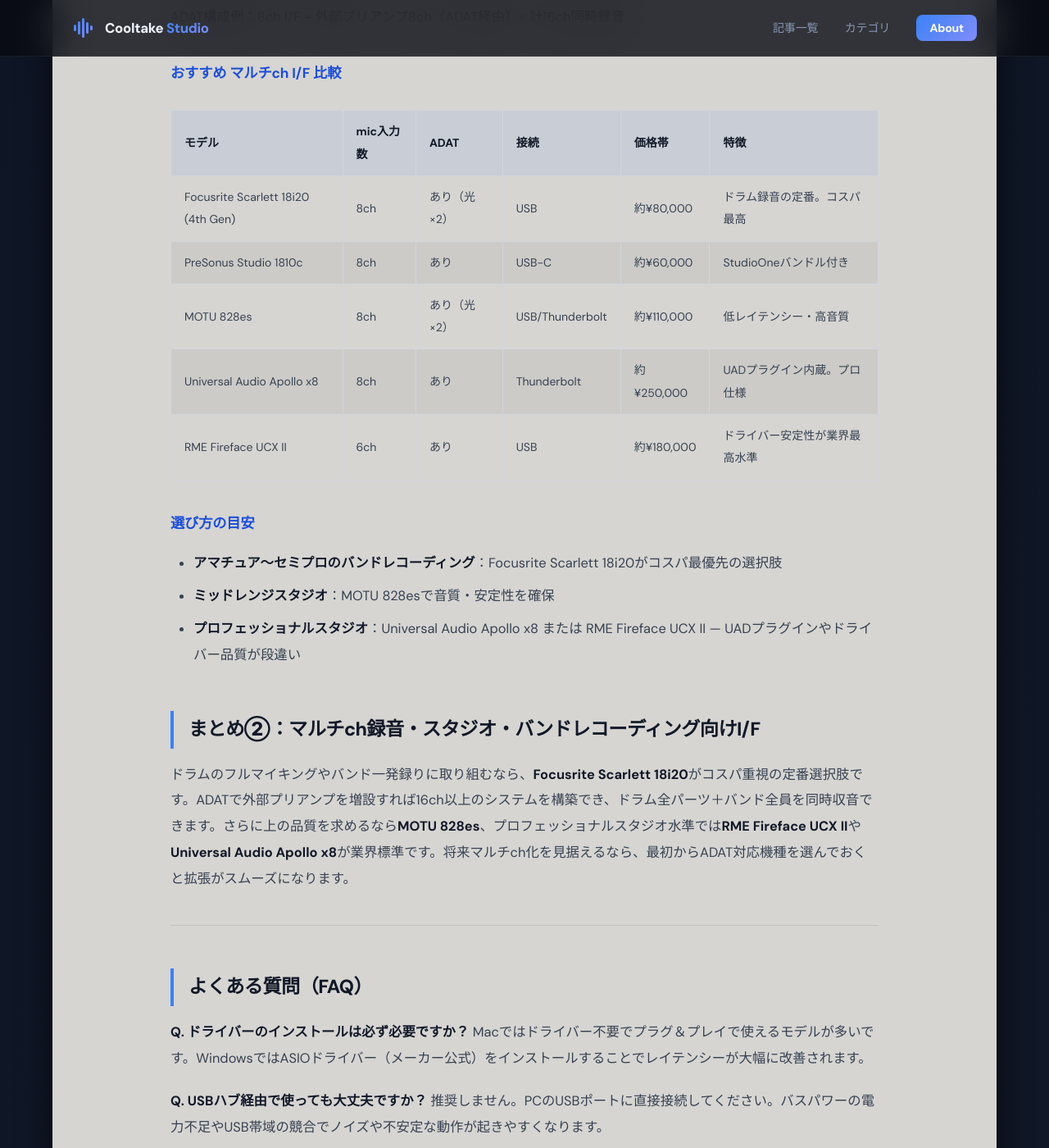
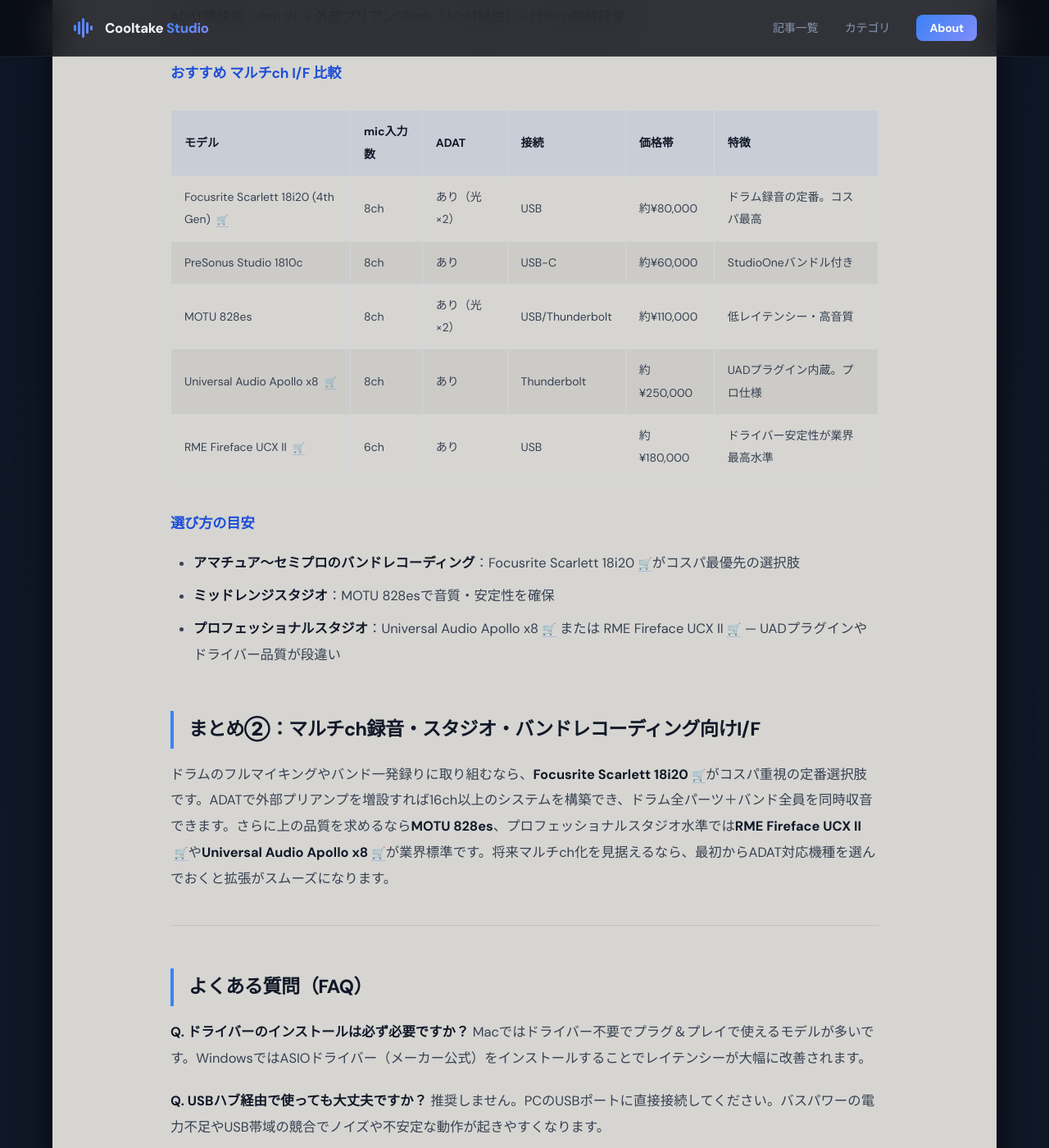
Before and after one commit to cooltake/cooltake.github.io, a Jekyll site: the page built from _posts/2026-05-12-audio-interface-guide.md, in a window 1280 px wide and 1400 px high, scrolled down 5065 px. Shown: the whole window at 82% size. Built offline with Jekyll 4.4.1, drawn with Linux system fonts in a browser that asks for light colours; some web fonts are replaced.

Commit message:
Add soundhouse inline icons to audio-interface-guide

```diff
--- a/_posts/2026-05-12-audio-interface-guide.md
+++ b/_posts/2026-05-12-audio-interface-guide.md
@@ -68,11 +68,11 @@
 
 | モデル | 価格帯 | 入力数 | 特徴 |
 |--------|--------|--------|------|
-| Focusrite Scarlett Solo (4th Gen) | 約¥15,000 | 1 mic + 1 inst | 初心者定番。ソフト付属 |
-| Focusrite Scarlett 2i2 (4th Gen) | 約¥22,000 | 2 mic/inst | コスパ最強。2チャンネル |
-| Roland Rubix22 | 約¥18,000 | 2 mic/inst | ローランド品質。堅牢な設計 |
-| MOTU M2 | 約¥28,000 | 2 mic/inst | 192kHz対応。音質重視派に |
-| SSL 2+ | 約¥32,000 | 2 mic + 2 inst | プロ仕様。ループバック搭載 |
+| Focusrite Scarlett Solo (4th Gen) <a href="https://h.accesstrade.net/sp/cc?rk=01001xqc00os63&url=https%3A%2F%2Fwww.soundhouse.co.jp%2Fproducts%2Fdetail%2Fitem%2F328778%2F" rel="nofollow" referrerpolicy="no-referrer-when-downgrade" style="margin-left:.3em;font-size:.85em;text-decoration:none;" title="サウンドハウスで見る">🛒</a> | 約¥15,000 | 1 mic + 1 inst | 初心者定番。ソフト付属 |
+| Focusrite Scarlett 2i2 (4th Gen) <a href="https://h.accesstrade.net/sp/cc?rk=01001xqc00os63&url=https%3A%2F%2Fwww.soundhouse.co.jp%2Fproducts%2Fdetail%2Fitem%2F328775%2F" rel="nofollow" referrerpolicy="no-referrer-when-downgrade" style="margin-left:.3em;font-size:.85em;text-decoration:none;" title="サウンドハウスで見る">🛒</a> | 約¥22,000 | 2 mic/inst | コスパ最強。2チャンネル |
+| Roland Rubix22 <a href="https://h.accesstrade.net/sp/cc?rk=01001xqc00os63&url=https%3A%2F%2Fwww.soundhouse.co.jp%2Fproducts%2Fdetail%2Fitem%2F238227%2F" rel="nofollow" referrerpolicy="no-referrer-when-downgrade" style="margin-left:.3em;font-size:.85em;text-decoration:none;" title="サウンドハウスで見る">🛒</a> | 約¥18,000 | 2 mic/inst | ローランド品質。堅牢な設計 |
+| MOTU M2 <a href="https://h.accesstrade.net/sp/cc?rk=01001xqc00os63&url=https%3A%2F%2Fwww.soundhouse.co.jp%2Fproducts%2Fdetail%2Fitem%2F269730%2F" rel="nofollow" referrerpolicy="no-referrer-when-downgrade" style="margin-left:.3em;font-size:.85em;text-decoration:none;" title="サウンドハウスで見る">🛒</a> | 約¥28,000 | 2 mic/inst | 192kHz対応。音質重視派に |
+| SSL 2+ <a href="https://h.accesstrade.net/sp/cc?rk=01001xqc00os63&url=https%3A%2F%2Fwww.soundhouse.co.jp%2Fproducts%2Fdetail%2Fitem%2F355363%2F" rel="nofollow" referrerpolicy="no-referrer-when-downgrade" style="margin-left:.3em;font-size:.85em;text-decoration:none;" title="サウンドハウスで見る">🛒</a> | 約¥32,000 | 2 mic + 2 inst | プロ仕様。ループバック搭載 |
 
 ---
 
@@ -101,7 +101,7 @@
 
 ## まとめ①：ホームスタジオ・宅録向けI/Fの選び方
 
-予算が限られているなら**Focusrite Scarlett 2i2**が最初の選択肢です。予算に余裕があり音質を重視するなら**MOTU M2**が候補に入ります。まずは2イン2アウトのモデルから始めて、録音規模が拡大したときに下記のマルチchモデルへアップグレードする戦略が堅実です。
+予算が限られているなら**Focusrite Scarlett 2i2**<a href="https://h.accesstrade.net/sp/cc?rk=01001xqc00os63&url=https%3A%2F%2Fwww.soundhouse.co.jp%2Fproducts%2Fdetail%2Fitem%2F328775%2F" rel="nofollow" referrerpolicy="no-referrer-when-downgrade" style="margin-left:.3em;font-size:.85em;text-decoration:none;" title="サウンドハウスで見る">🛒</a>が最初の選択肢です。予算に余裕があり音質を重視するなら**MOTU M2**<a href="https://h.accesstrade.net/sp/cc?rk=01001xqc00os63&url=https%3A%2F%2Fwww.soundhouse.co.jp%2Fproducts%2Fdetail%2Fitem%2F269730%2F" rel="nofollow" referrerpolicy="no-referrer-when-downgrade" style="margin-left:.3em;font-size:.85em;text-decoration:none;" title="サウンドハウスで見る">🛒</a>が候補に入ります。まずは2イン2アウトのモデルから始めて、録音規模が拡大したときに下記のマルチchモデルへアップグレードする戦略が堅実です。
 
 ---
 
@@ -139,21 +139,21 @@
 
 | モデル | mic入力数 | ADAT | 接続 | 価格帯 | 特徴 |
 |--------|----------|------|------|--------|------|
-| Focusrite Scarlett 18i20 (4th Gen) | 8ch | あり（光×2） | USB | 約¥80,000 | ドラム録音の定番。コスパ最高 |
+| Focusrite Scarlett 18i20 (4th Gen) <a href="https://h.accesstrade.net/sp/cc?rk=01001xqc00os63&url=https%3A%2F%2Fwww.soundhouse.co.jp%2Fproducts%2Fdetail%2Fitem%2F355083%2F" rel="nofollow" referrerpolicy="no-referrer-when-downgrade" style="margin-left:.3em;font-size:.85em;text-decoration:none;" title="サウンドハウスで見る">🛒</a> | 8ch | あり（光×2） | USB | 約¥80,000 | ドラム録音の定番。コスパ最高 |
 | PreSonus Studio 1810c | 8ch | あり | USB-C | 約¥60,000 | StudioOneバンドル付き |
 | MOTU 828es | 8ch | あり（光×2） | USB/Thunderbolt | 約¥110,000 | 低レイテンシー・高音質 |
-| Universal Audio Apollo x8 | 8ch | あり | Thunderbolt | 約¥250,000 | UADプラグイン内蔵。プロ仕様 |
-| RME Fireface UCX II | 6ch | あり | USB | 約¥180,000 | ドライバー安定性が業界最高水準 |
+| Universal Audio Apollo x8 <a href="https://h.accesstrade.net/sp/cc?rk=01001xqc00os63&url=https%3A%2F%2Fwww.soundhouse.co.jp%2Fproducts%2Fdetail%2Fitem%2F354752%2F" rel="nofollow" referrerpolicy="no-referrer-when-downgrade" style="margin-left:.3em;font-size:.85em;text-decoration:none;" title="サウンドハウスで見る">🛒</a> | 8ch | あり | Thunderbolt | 約¥250,000 | UADプラグイン内蔵。プロ仕様 |
+| RME Fireface UCX II <a href="https://h.accesstrade.net/sp/cc?rk=01001xqc00os63&url=https%3A%2F%2Fwww.soundhouse.co.jp%2Fproducts%2Fdetail%2Fitem%2F293219%2F" rel="nofollow" referrerpolicy="no-referrer-when-downgrade" style="margin-left:.3em;font-size:.85em;text-decoration:none;" title="サウンドハウスで見る">🛒</a> | 6ch | あり | USB | 約¥180,000 | ドライバー安定性が業界最高水準 |
 
 ### 選び方の目安
 
-- **アマチュア〜セミプロのバンドレコーディング**：Focusrite Scarlett 18i20がコスパ最優先の選択肢
+- **アマチュア〜セミプロのバンドレコーディング**：Focusrite Scarlett 18i20<a href="https://h.accesstrade.net/sp/cc?rk=01001xqc00os63&url=https%3A%2F%2Fwww.soundhouse.co.jp%2Fproducts%2Fdetail%2Fitem%2F355083%2F" rel="nofollow" referrerpolicy="no-referrer-when-downgrade" style="margin-left:.3em;font-size:.85em;text-decoration:none;" title="サウンドハウスで見る">🛒</a>がコスパ最優先の選択肢
 - **ミッドレンジスタジオ**：MOTU 828esで音質・安定性を確保
-- **プロフェッショナルスタジオ**：Universal Audio Apollo x8 または RME Fireface UCX II — UADプラグインやドライバー品質が段違い
+- **プロフェッショナルスタジオ**：Universal Audio Apollo x8<a href="https://h.accesstrade.net/sp/cc?rk=01001xqc00os63&url=https%3A%2F%2Fwww.soundhouse.co.jp%2Fproducts%2Fdetail%2Fitem%2F354752%2F" rel="nofollow" referrerpolicy="no-referrer-when-downgrade" style="margin-left:.3em;font-size:.85em;text-decoration:none;" title="サウンドハウスで見る">🛒</a> または RME Fireface UCX II<a href="https://h.accesstrade.net/sp/cc?rk=01001xqc00os63&url=https%3A%2F%2Fwww.soundhouse.co.jp%2Fproducts%2Fdetail%2Fitem%2F293219%2F" rel="nofollow" referrerpolicy="no-referrer-when-downgrade" style="margin-left:.3em;font-size:.85em;text-decoration:none;" title="サウンドハウスで見る">🛒</a> — UADプラグインやドライバー品質が段違い
 
 ## まとめ②：マルチch録音・スタジオ・バンドレコーディング向けI/F
 
-ドラムのフルマイキングやバンド一発録りに取り組むなら、**Focusrite Scarlett 18i20**がコスパ重視の定番選択肢です。ADATで外部プリアンプを増設すれば16ch以上のシステムを構築でき、ドラム全パーツ＋バンド全員を同時収音できます。さらに上の品質を求めるなら**MOTU 828es**、プロフェッショナルスタジオ水準では**RME Fireface UCX II**や**Universal Audio Apollo x8**が業界標準です。将来マルチch化を見据えるなら、最初からADAT対応機種を選んでおくと拡張がスムーズになります。
+ドラムのフルマイキングやバンド一発録りに取り組むなら、**Focusrite Scarlett 18i20**<a href="https://h.accesstrade.net/sp/cc?rk=01001xqc00os63&url=https%3A%2F%2Fwww.soundhouse.co.jp%2Fproducts%2Fdetail%2Fitem%2F355083%2F" rel="nofollow" referrerpolicy="no-referrer-when-downgrade" style="margin-left:.3em;font-size:.85em;text-decoration:none;" title="サウンドハウスで見る">🛒</a>がコスパ重視の定番選択肢です。ADATで外部プリアンプを増設すれば16ch以上のシステムを構築でき、ドラム全パーツ＋バンド全員を同時収音できます。さらに上の品質を求めるなら**MOTU 828es**、プロフェッショナルスタジオ水準では**RME Fireface UCX II**<a href="https://h.accesstrade.net/sp/cc?rk=01001xqc00os63&url=https%3A%2F%2Fwww.soundhouse.co.jp%2Fproducts%2Fdetail%2Fitem%2F293219%2F" rel="nofollow" referrerpolicy="no-referrer-when-downgrade" style="margin-left:.3em;font-size:.85em;text-decoration:none;" title="サウンドハウスで見る">🛒</a>や**Universal Audio Apollo x8**<a href="https://h.accesstrade.net/sp/cc?rk=01001xqc00os63&url=https%3A%2F%2Fwww.soundhouse.co.jp%2Fproducts%2Fdetail%2Fitem%2F354752%2F" rel="nofollow" referrerpolicy="no-referrer-when-downgrade" style="margin-left:.3em;font-size:.85em;text-decoration:none;" title="サウンドハウスで見る">🛒</a>が業界標準です。将来マルチch化を見据えるなら、最初からADAT対応機種を選んでおくと拡張がスムーズになります。
 
 
 ---
```
